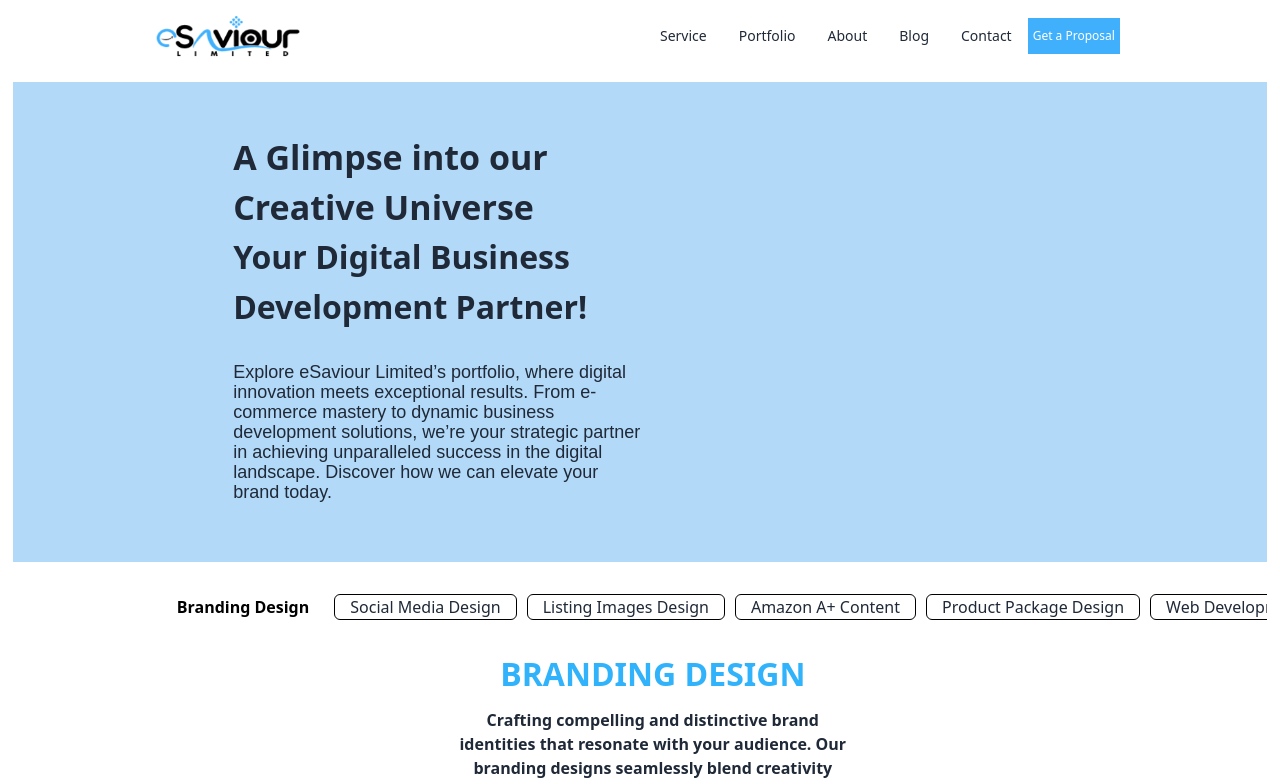
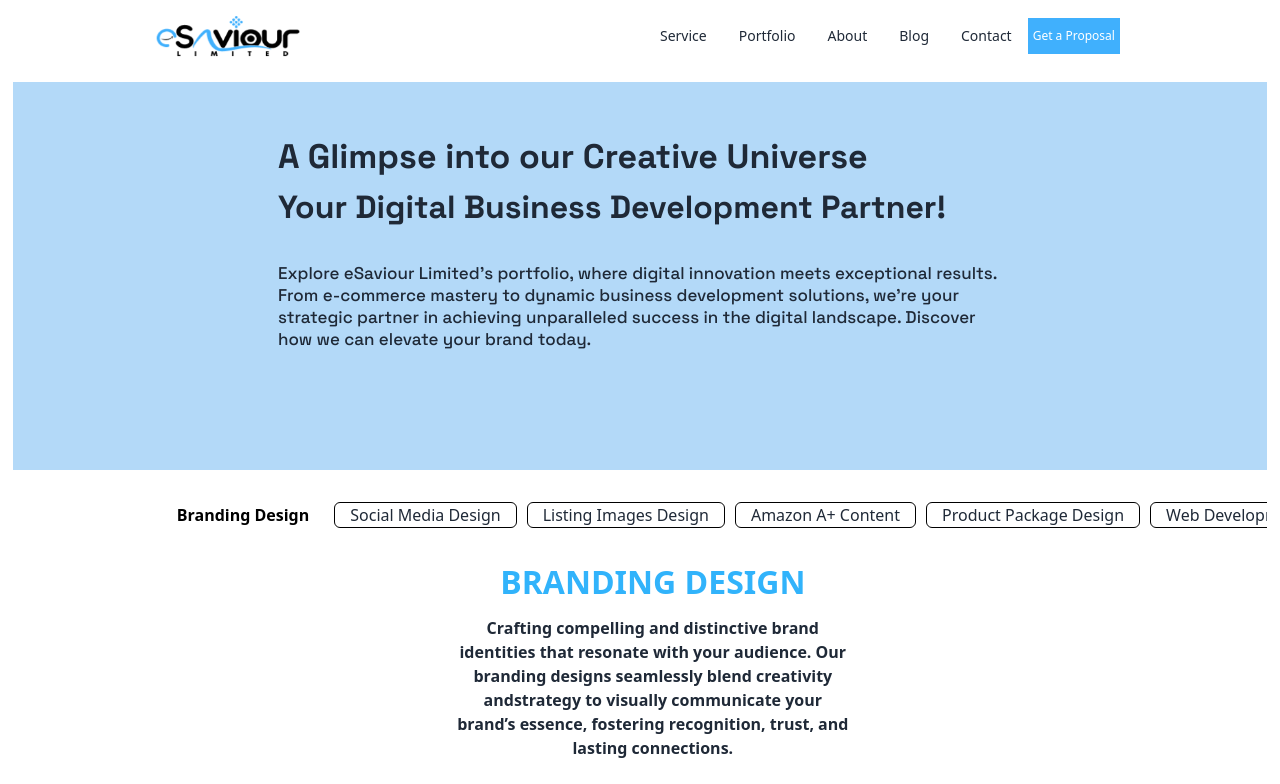
Before and after one commit to mdsifaterabbi642/esaviour_next_js_project_sifat, a Next.js app: page /portfolio in a window 1280 px wide. Shown: the top 784 px of the page. Built offline with nearby package versions, Linux system fonts and the light colour scheme.

Commit message:
portfolio page font customization done

```diff
--- a/src/components/PortfolioHero/PortfolioHero.jsx
+++ b/src/components/PortfolioHero/PortfolioHero.jsx
@@ -1,22 +1,15 @@
 const PortfolioHero = () => {
   return (
     <>
-      <div className="flex flex-col md:flex-row bg-[#b3d9f8] pb-[50px]">
-        <div className="basis-1/1 md:basis-1/3 md:mx-[100px] lg:mt-[50px] xl:basis-2/3 order-1 md:order-0 px-[10px] xl:mt-[0px]">
-          <h1 className="text-left font-bold pt-[20px] lg:text-[30px] xl:pl-[20%] xl:text-[34px] xl:leading-[50px] md:pt-[50px]">
+      <div className="flex flex-col md:flex-col bg-[#b3d9f8] pb-[50px]">
+        <div className="basis-1/1 md:basis-1/1 md:mx-[100px] lg:mt-[50px] xl:basis-2/3 order-1 md:order-0 px-[10px] xl:mt-[0px]">
+          <h1 className="text-[25px] leading-[28px] spacegrotesk700 text-left pt-[20px] lg:text-[30px] xl:pl-[15%] xl:text-[34px] xl:leading-[50px] md:pt-[50px]">
             A Glimpse into our Creative Universe
           </h1>
-          <h1 className="text-left font-bold  lg:text-[28px] xl:pl-[20%] xl:text-[32px] xl:leading-[50px]">
+          <h1 className="text-[25px] leading-[28px] spacegrotesk700 text-left lg:text-[28px] xl:pl-[15%] xl:text-[32px] xl:leading-[50px]">
             Your Digital Business Development Partner!
           </h1>
-          <p
-            className="text-sm md:text-[14px] mt-[20px] xl:mt-[30px] mb-[10px] xl:pl-[20%] xl:text-[18px] xl:pr-[30px]"
-            style={{
-              fontFamily: "Futura PT, sans-serif",
-              fontWeight: 400,
-              fontStyle: "normal",
-            }}
-          >
+          <p className="text-[14px] xl:text-[17px] leading-[18px] xl:leading-[22px] spacegrotesk500  mt-[20px] xl:mt-[30px] mb-[10px] xl:pl-[15%] xl:pr-[15%]">
             Explore eSaviour Limited’s portfolio, where digital innovation meets
             exceptional results. From e-commerce mastery to dynamic business
             development solutions, we’re your strategic partner in achieving
@@ -24,7 +17,7 @@ const PortfolioHero = () => {
             elevate your brand today.
           </p>
         </div>
-        <div className="basis-1/1 md:basis-1/3 xl:basis-1/3 flex justify-center items-center order-0 md:order-1 pt-[20px] md:mr-[50px] lg:mr-[150px] lg:mt-[50px] xl:text-center xl:pt-[10px] xl:mr-[200px]">
+        <div className="basis-1/1 md:basis-1/1 xl:basis-1/3 flex justify-center items-center order-0 md:order-1 pt-[20px] md:mr-[50px] lg:mr-[150px] lg:mt-[50px] xl:text-center xl:pt-[10px] xl:mr-[200px]">
           {/* <img src="../Speech_Bubble.png" alt="GSpeech_Bubble"></img> */}
         </div>
       </div>
```
